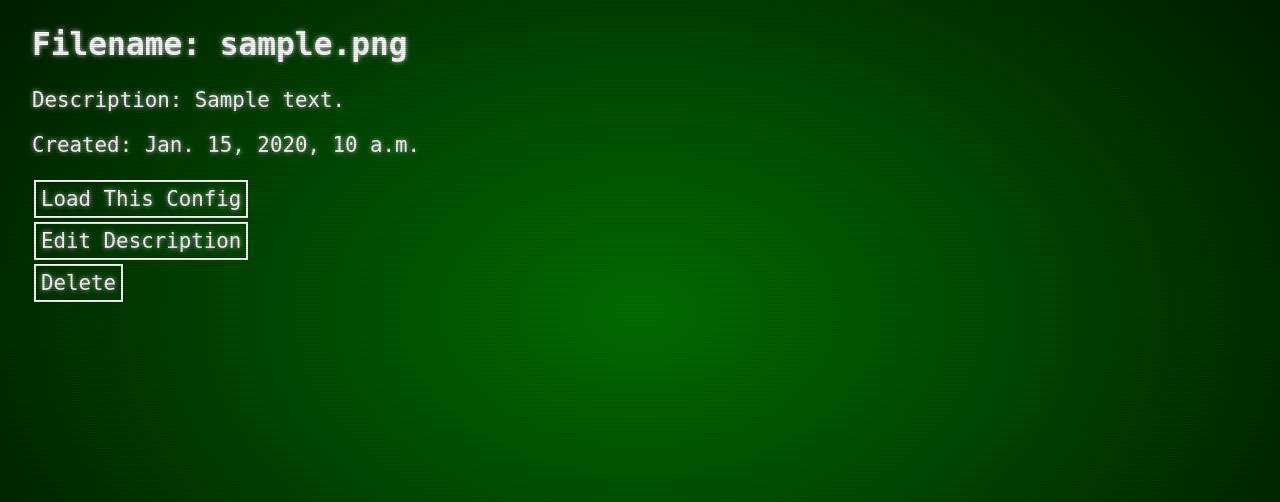
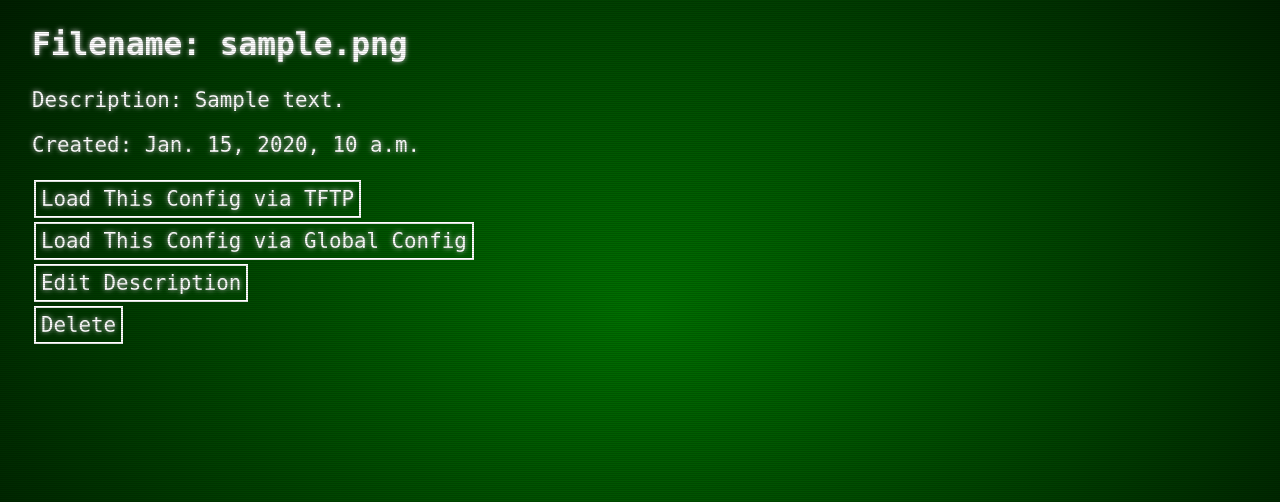
Before and after one commit to treysuiter/net-buddy, a Django app: template netbuddyapp/templates/router/router_config_details.html in a window 1280 px wide. Shown: the part 120-622 px from the top of the page. Run offline with Django 3.2, Linux system fonts and the light colour scheme; the template is opened without the code that fills it: values that come from a table or form of the project are taken from there, others are empty; tables that the repository leaves empty hold one stand-in row (values such as "Sample post"); parts of the project's set-up code (start-up, migrations or seed data) failed here and were passed over.

Commit message:
can save and load file via config_string; need to fix loading popup for loading config by global

```diff
--- a/netbuddyapp/templates/router/router_config_details.html
+++ b/netbuddyapp/templates/router/router_config_details.html
@@ -6,9 +6,16 @@
 <p>Created: {{router_config.created_at}}</p>
 <form class="router-form" action="{% url 'netbuddyapp:routerconfig' router_config.id %}" method="POST">
     {% csrf_token %}
-    <input type="hidden" name="actual_method" value="LOAD_CONFIG">
-    <button>Load This Config</button>
+    <input type="hidden" name="actual_method" value="TFTP_LOAD_CONFIG">
+    <button>Load This Config via TFTP</button>
 </form>
+{% if router_config.config_string is not None %}
+<form class="router-form" action="{% url 'netbuddyapp:routerconfig' router_config.id %}" method="POST">
+    {% csrf_token %}
+    <input type="hidden" name="actual_method" value="GLOBAL_LOAD_CONFIG">
+    <button>Load This Config via Global Config</button>
+</form>
+{% endif %}
 <form action="{% url 'netbuddyapp:routerconfigedit' router_config.id %}" method="GET">
     {% csrf_token %}
     <button>Edit Description</button>
```
Also changed, not shown: netbuddyapp/views/router/router_config_details.py (+24 -1 lines).
